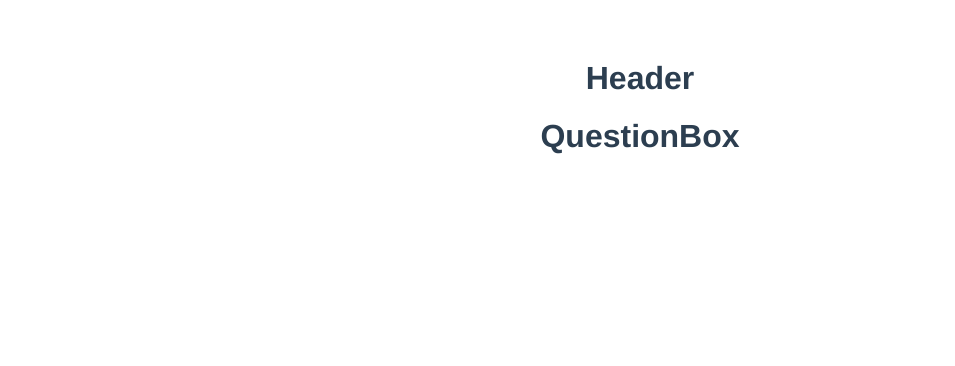
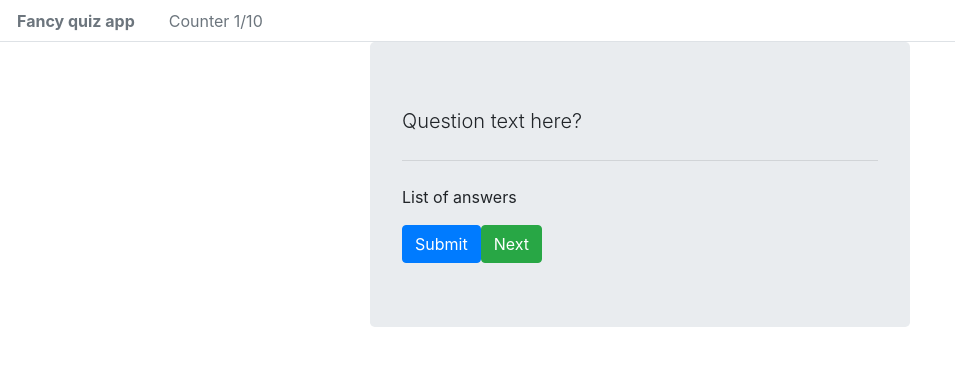
Before and after one commit to education-repos/vue-example, a Vue app: page / in a window 1280 px wide. Shown: the top 366 px of the page, without its empty margins (0-955 px from the left). Built offline with nearby package versions, Linux system fonts and the light colour scheme.

Commit message:
init bootstrap vue

```diff
--- a/package.json
+++ b/package.json
@@ -8,6 +8,8 @@
     "lint": "vue-cli-service lint"
   },
   "dependencies": {
+    "bootstrap": "^4.5.0",
+    "bootstrap-vue": "^2.15.0",
     "core-js": "^3.6.5",
     "vue": "^2.6.11"
   },
--- a/src/App.vue
+++ b/src/App.vue
@@ -19,12 +19,5 @@ export default {
 </script>
 
 <style>
-#app {
-  font-family: Avenir, Helvetica, Arial, sans-serif;
-  -webkit-font-smoothing: antialiased;
-  -moz-osx-font-smoothing: grayscale;
-  text-align: center;
-  color: #2c3e50;
-  margin-top: 60px;
-}
+
 </style>
--- a/src/components/Header.vue
+++ b/src/components/Header.vue
@@ -1,5 +1,10 @@
 <template>
-    <h1>Header</h1>
+    <div>
+        <b-nav tabs>
+            <b-nav-item disabled><strong>Fancy quiz app</strong></b-nav-item>
+            <b-nav-item disabled>Counter 1/10</b-nav-item>
+        </b-nav>
+    </div>
 </template>
 
 <script>
--- a/src/components/QuestionBox.vue
+++ b/src/components/QuestionBox.vue
@@ -1,5 +1,24 @@
 <template>
-    <h1>QuestionBox</h1>
+    <b-container class="question-box-container">
+        <b-row>
+            <b-col sm="6" offset="3">
+                <b-jumbotron>
+                    <template v-slot:lead>
+                        Question text here?
+                    </template>
+
+                    <hr class="my-4">
+
+                    <p>
+                        List of answers
+                    </p>
+
+                    <b-button variant="primary">Submit</b-button>
+                    <b-button variant="success">Next</b-button>
+                </b-jumbotron>
+            </b-col>
+        </b-row>
+    </b-container>
 </template>
 
 <script>
```
Also changed, not shown: src/main.js (+10 -0 lines), 1 other file (tests, documents, lock files or other folders).
